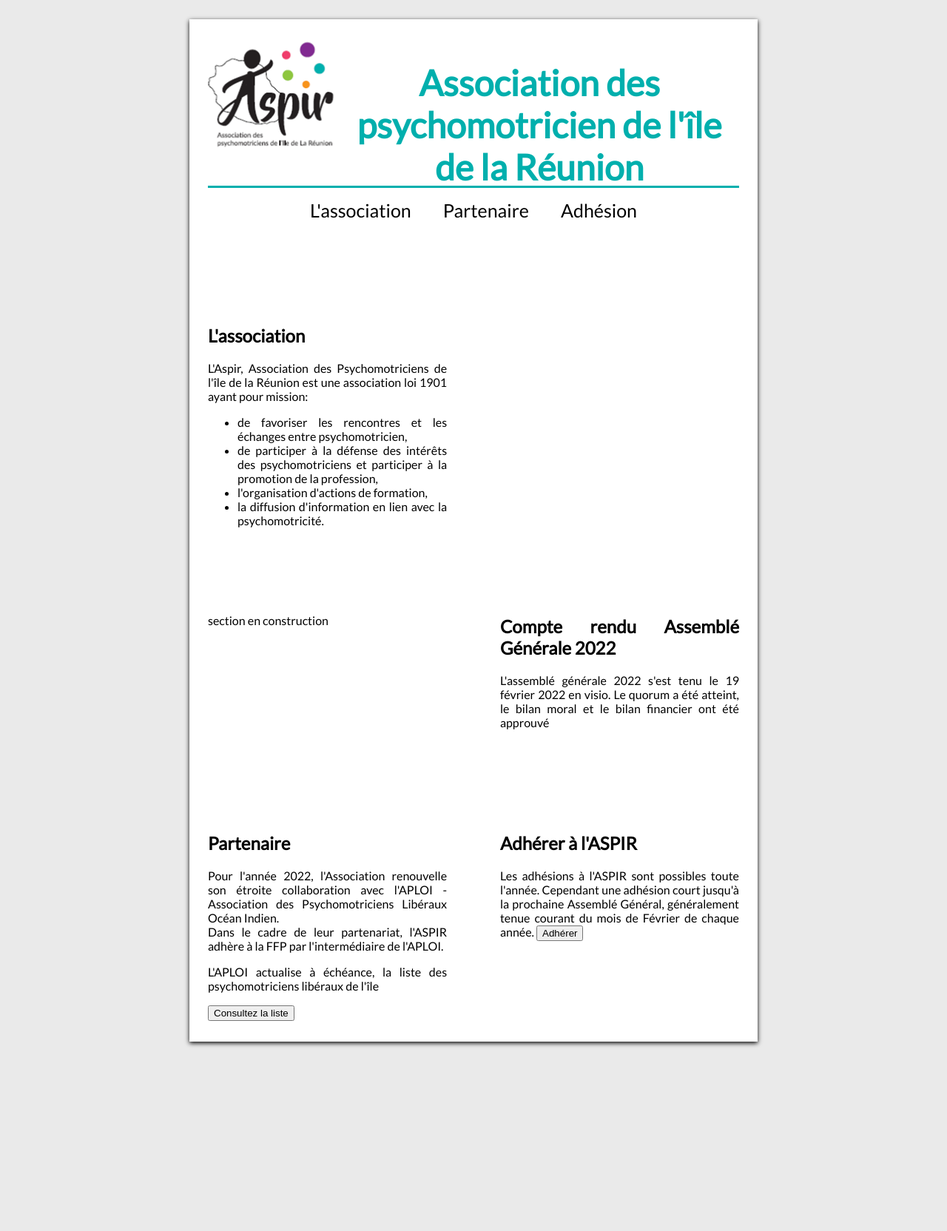
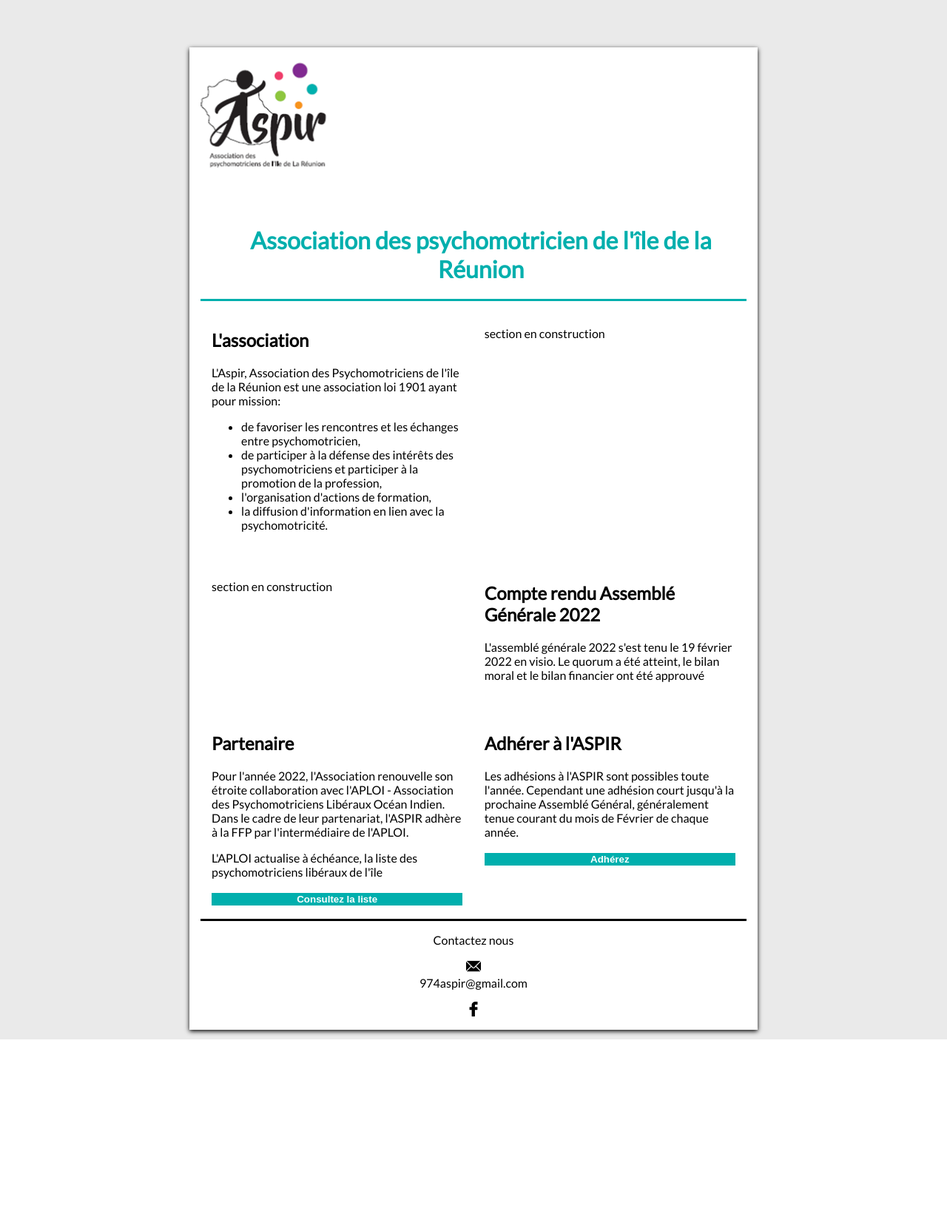
Before and after one commit to Nakeur/Aspir, a PHP site: page /aspir.html in a window 1280 px wide. Shown: the whole page at 74% size. After the commit the page ends 1405 px from the top, so only its background shows below. Run offline with PHP 8.4, Linux system fonts and the light colour scheme.

Commit message:
Add files via upload

```diff
--- a/aspir.html
+++ b/aspir.html
@@ -6,43 +6,59 @@
     <link rel="shortcut icon" href="home.png">
     <link rel="preconnect" href="https://fonts.googleapis.com">
     <link rel="preconnect" href="https://fonts.gstatic.com" crossorigin>
+    <meta name="viewport" content="width=device-width, initial-scale=1.0">
     <link href="https://fonts.googleapis.com/css2?family=Lato:wght@100;400&display=swap" rel="stylesheet">
-    <meta name="viewport" content="width=1800, initial-scale=1, height=1400">
+
     <title>ASPIR</title>
 </head>
 <body>
-    <div class = "main_page">
+<div class="main_page">
     <div class="header">
-        <div id="logo_header"><img src="logo.png" alt="logo_aspir" style="float:left"></div>
+
+        <div id="logo_header"><img src="logo.png" alt="logo_aspir"></div>
         <div id="header_title"><h1>Association des psychomotricien de l'île de la Réunion</h1></div>
 
     </div>
+
     <div class="page_nav">
-        <nav class="navigation_bar">
+
+        <!--<nav class="navigation_bar">
                 <a href="#association_section">L'association</a>
-                <a href="#partenaire_section">Partenaire</li></a>
-                <a href="#adhesion">Adhésion</li></a>
-        </nav>
+                <a href="#partenaire_section">Partenaire</a>
+                <a href="#adhesion">Adhésion</a>
+        </nav> -->
+    </div>
 
-    </div>
-    <div class="association_section">
+    <div class="first_section">
+
         <div class ="association_section_txt">
+
         <h2 id="association_section">L'association</h2>
             <p>L'Aspir, Association des Psychomotriciens de l'île de la Réunion est une association loi 1901 ayant pour mission:
-            <ul><li>de favoriser les rencontres et les échanges entre psychomotricien,</li>
+                <ul>
+                   <li>de favoriser les rencontres et les échanges entre psychomotricien,</li>
                     <li>de participer à la défense des intérêts des psychomotriciens et participer à la promotion de la profession,</li>
                     <li>l'organisation d'actions de formation,</li>
                     <li>la diffusion d'information en lien avec la psychomotricité.</li>
                 </ul>
             </p>
         </div>
+
+        <div class ="association_section_media">
+            <p>section en construction</p>
         </div>
-    <div class ="infos_news">
+
+    </div>
+
+    <div class ="second_section">
+
         <div class="infos_news_media">
             <p>section en construction</p>
         </div>
+
         <div class ="infos_news_txt">
             <h2>Compte rendu Assemblé Générale 2022</h2>
+
                 <p>
                     L'assemblé générale 2022 s'est tenu le 19 février 2022 en visio. Le quorum a été atteint, le bilan moral et
                     le bilan financier ont été approuvé
@@ -53,6 +69,7 @@
 
 
     <div class="third_section">
+
         <div class="partenaire_section">
             <h2 id="partenaire_section">Partenaire</h2>
                 <p>
@@ -62,19 +79,25 @@
                 <p>
                     L'APLOI actualise à échéance, la liste des psychomotriciens libéraux de l'île
                 </p>
-        <button type="button" onclick="window.open('APL974_2021.pdf')">Consultez la liste</button>
+            <button type="button" class="button" onclick="window.open('APL974_2021.pdf')"><strong>Consultez la liste</strong></button>
         </div>
+
         <div class="adhesion">
             <h2 id="adhesion">Adhérer à l'ASPIR</h2>
                 <p>
                     Les adhésions à l'ASPIR sont possibles toute l'année. Cependant une adhésion court jusqu'à la prochaine Assemblé Général, généralement
                     tenue courant du mois de Février de chaque année.
-            <button type="button" onclick="window.open('https://forms.gle/n5EkJa9Nwn3LC8Lj9')") >Adhérer</button>
+
                 </p>
+            <button type="button" class="button" onclick="window.open('https://forms.gle/n5EkJa9Nwn3LC8Lj9')") ><strong>Adhérez</strong></button>
         </div>
     </div>
     <footer>
+        <p>Contactez nous</p>
+        <p><img src="email.png" class="mail"> <br>974aspir@gmail.com</p>
+        <img src="facebook-logo.png" onclick="window.open('https://www.facebook.com/AspirReunion')" class="link_fb">
     </footer>
 </div>
+
 </body>
 </html>
--- a/style.css
+++ b/style.css
@@ -1,92 +1,140 @@
+* {
+    box-sizing: border-box;
+}
+
+/* Adapted for screen */
+
+@media only screen and (min-width: 768px) {
 body {
-    font-family:'Lato', sans-serif;
-    margin: 20%;
-    margin-top: 2%;
+    margin:5% 20% 1% 20%;
     background-color: #eaeaea;
 }
 
 .main_page {
     background-color: white;
-    box-shadow: 0 2px 6px ;
-    padding: 25px;
-    text-align: justify;
-}
-
-.header {
-    height: 200px;
-    width: 100%;
-    border-bottom:solid;
-    border-bottom-color: #00AFAD ;
-    display: inline-block;
-    font-size: x-large;
+    padding: 2%;
+    box-shadow:  0 2px 6px ;
 }
 
 #header_title {
     text-align: center;
-    color: #00AFAD;
+    margin: 50px 0 0 20px;
+}
+.first_section {
+    display: inline-block;
+    width: 100%;
+}
+
+.association_section_txt {
+    width: 50%;
+    float: left;
+    padding:2%;
+}
+
+.association_section_media {
+    width: 50%;
+    float: right;
+    padding:2%;
 
 }
 
-.page_nav {
-    margin-top: 15px;
-    margin-bottom: 150px;
-}
-.navigation_bar{
-    text-align: center;
-    height: 20px;
+.second_section {
+    display: inline-block;
+    width: 100%;
 }
 
-.navigation_bar a {
-    padding: 20px;
-    font-size: 25px;
+.infos_news_media {
+    width: 50%;
+    float: left;
+    padding:2%;
 }
 
+.infos_news_txt {
+    width: 50%;
+    float: right;
+    padding:2%;
+}
+
+.third_section {
+    display: inline-block;
+    width: 100%;
+}
+
+.partenaire_section {
+    width: 50%;
+    float: left;
+    padding:2%;
+}
+
+.adhesion {
+    width: 50%;
+    float: right;
+    padding:2%;
+}
+
+}
+
+/* For mobile device */
+
 a:link {
-    color:black;
     text-decoration: none;
+    color: black;
 }
 
 a:visited {
-    color:black;
-    text-decoration: none;
+    color: black;
 }
 
 a:hover {
     text-decoration: underline;
 }
 
-.association_section_txt{
-    width: 45%;
-    margin-bottom: 100px;
+body {
+    font-family: "Lato", sans-serif;
 }
 
-.infos_news {
+.header {
+    width: 100%;
     display: inline-block;
-    margin-bottom: 100px;
-    width: 100%;
+    border-bottom:solid;
+    border-bottom-color: #00AFAD ;
 }
 
-
-.infos_news_media {
-    float: left;
-    width: 45%;
+#logo_header {
+    float:left;
 }
 
-.infos_news_txt {
-    float: right;
-    width: 45%;
+#header_title {
+    float:left;
+    color: #00AFAD;
+
 }
 
-.third_section {
-    display: inline-block;
+.button {
+    background-color:#00AFAD;
+    width: 100%;
+    border: none;
+    color:white;
+    text-align: center;
+    cursor:pointer;
 }
 
-.partenaire_section {
-    width: 45%;
-    float: left;
+footer {
+    text-align: center;
+    width: 100%;
+    background-color: white;
+    border-top : solid;
+    border-top-color:black;
+
 }
 
-.adhesion{
-    width: 45%;
-    float: right;
+.link_fb {
+    width: 20px;
+    height: auto;
+    cursor: pointer;
 }
+
+.mail {
+    width: 20px;
+    height: auto;
+}
```
Also changed, not shown: email.png (added), facebook-logo.png (added). Lines whose indentation alone changed are shown as unchanged.
